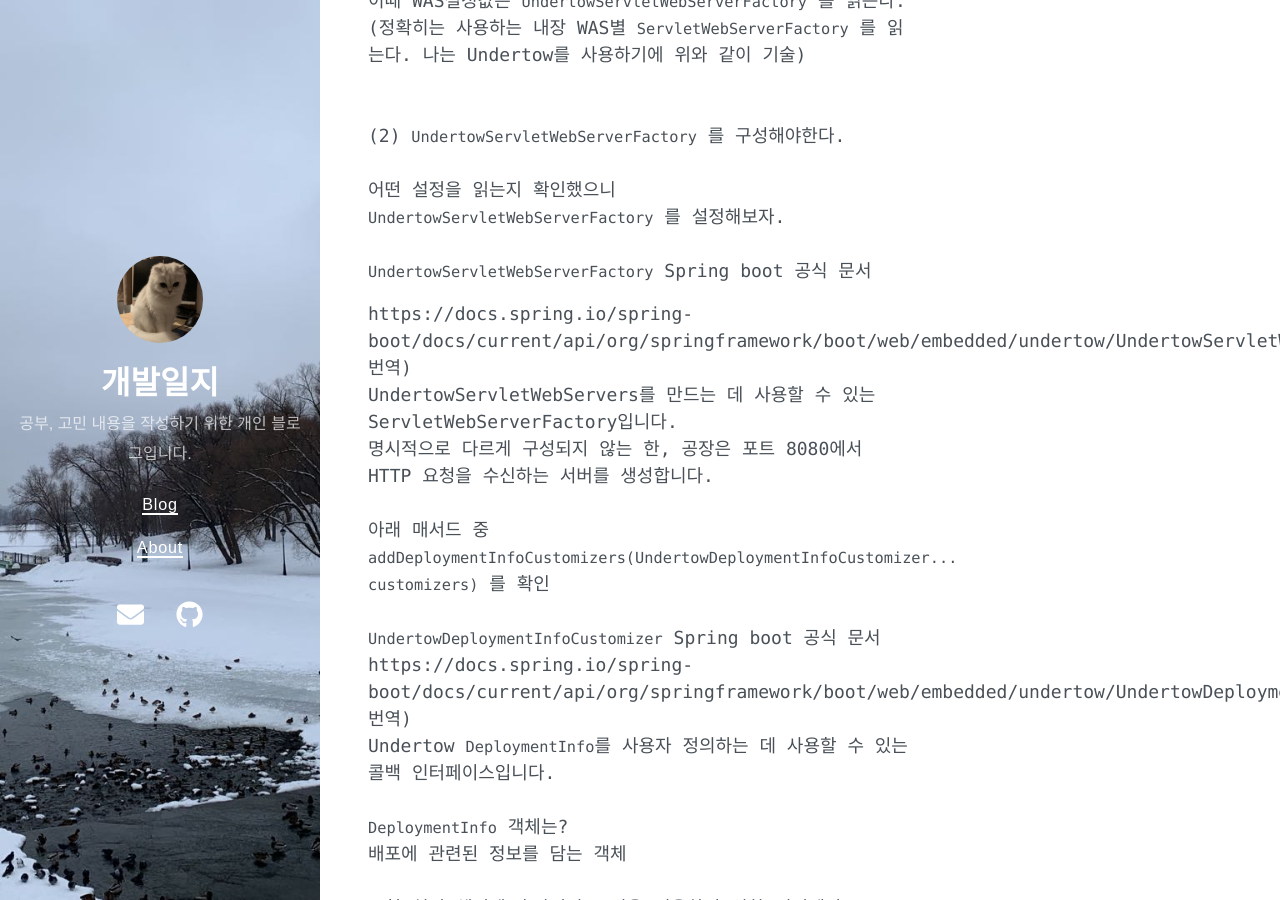
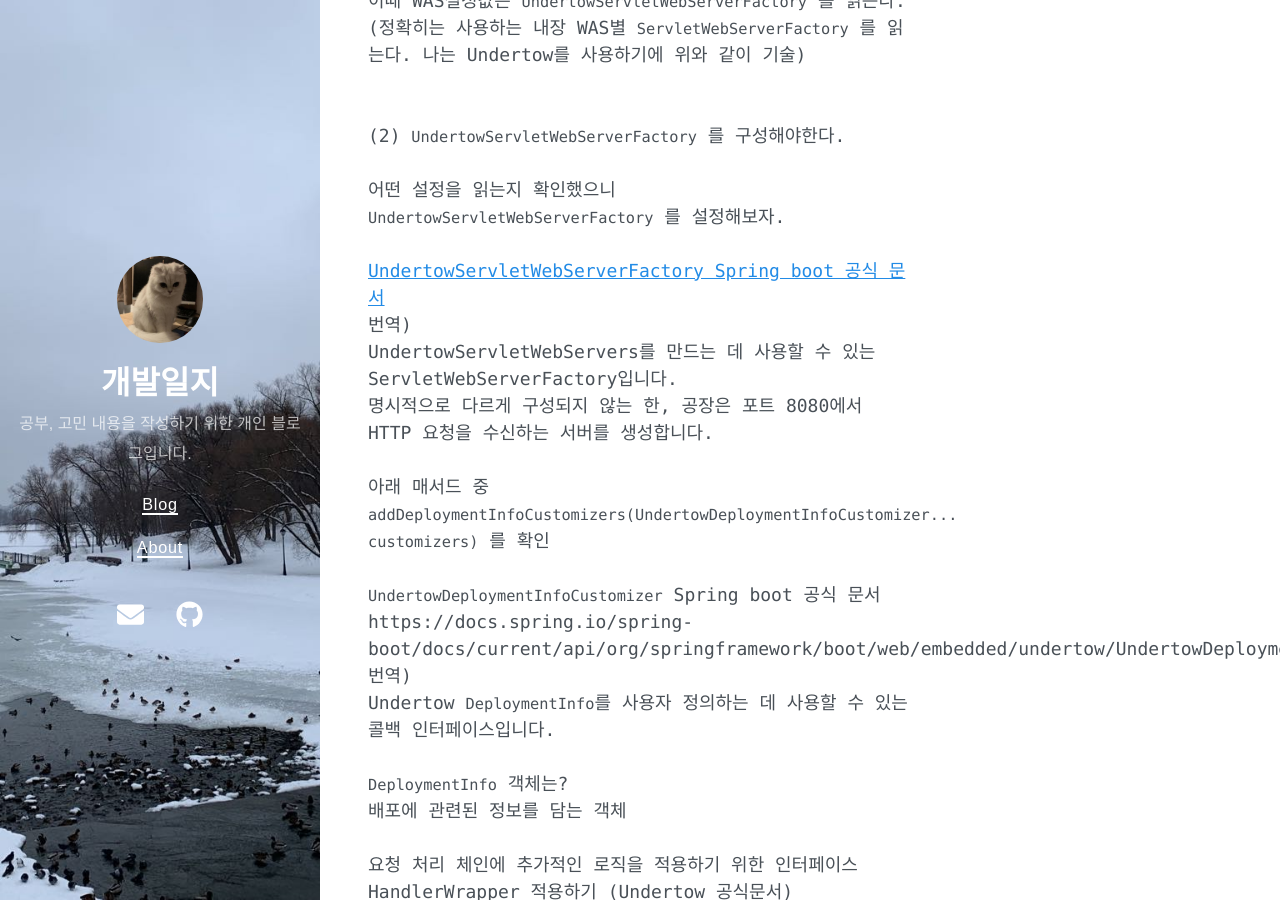
Before and after one commit to sykimtropical/tropical.github.io, a Jekyll site: the page built from _posts/2024-02-08-Spring Boot3 & Undertow 에서 HTTP Method 제한하기.md, in a window 1280 px wide and 900 px high, scrolled down 2602 px. Built offline with Jekyll 4.4.1, drawn with Linux system fonts in a browser that asks for light colours; nearby versions of some CDN libraries; some web fonts are replaced.

Commit message:
링크 테스트

```diff
--- a/_posts/2024-02-08-Spring Boot3 & Undertow 에서 HTTP Method 제한하기.md
+++ b/_posts/2024-02-08-Spring Boot3 & Undertow 에서 HTTP Method 제한하기.md
@@ -100,9 +100,8 @@ public class ManagementContextCustomization {
 <br>
 어떤 설정을 읽는지 확인했으니 `UndertowServletWebServerFactory` 를 설정해보자.<br>
 <br>
-`UndertowServletWebServerFactory` Spring boot 공식 문서<br>
-
-https://docs.spring.io/spring-boot/docs/current/api/org/springframework/boot/web/embedded/undertow/UndertowServletWebServerFactory.html <br>
+[UndertowServletWebServerFactory Spring boot 공식 문서](https://docs.spring.io/spring-boot/docs/current/api/org/springframework/boot/web/embedded/undertow/UndertowServletWebServerFactory.html)
+<br>
 번역)<br>
 UndertowServletWebServers를 만드는 데 사용할 수 있는 ServletWebServerFactory입니다.<br>
 명시적으로 다르게 구성되지 않는 한, 공장은 포트 8080에서 HTTP 요청을 수신하는 서버를 생성합니다.<br>
```
